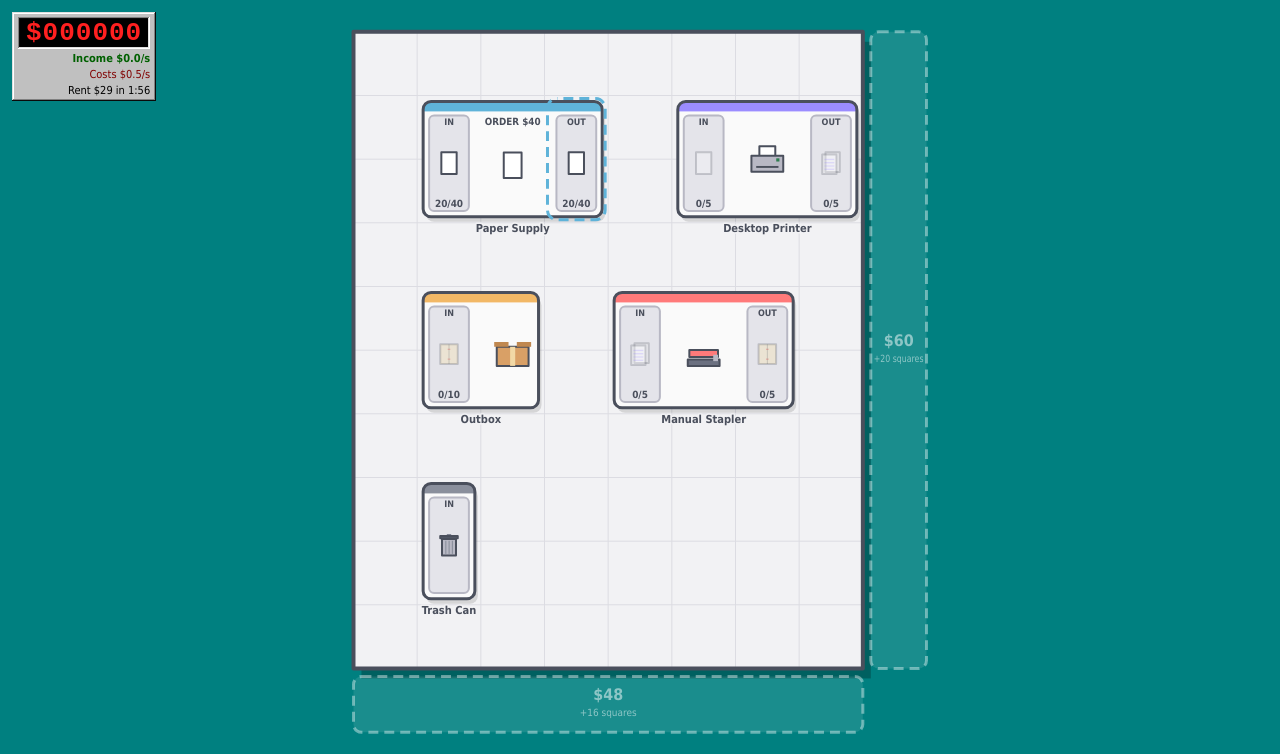
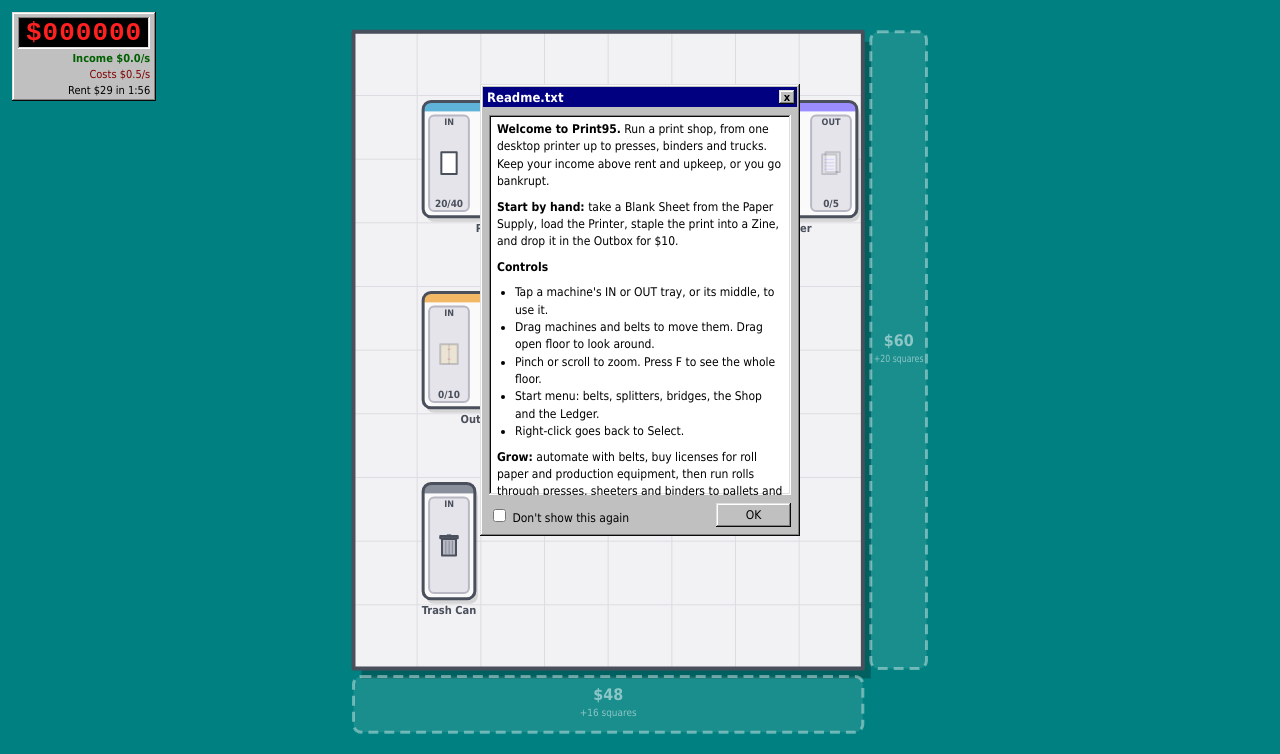
Before and after one commit to RichardLaBrecque/print-exe, a plain HTML site: page index.html in a window 1280 px wide. Shown: the top 754 px of the page. Drawn offline with Linux system fonts and the light colour scheme; animation ran at ten frames a second.

Commit message:
UI: Add How to Play window
People trying the game for the first time had no way to learn the controls: that trays and machine middles are tappable, that right-click returns to Select, or that F shows the whole floor. Without that, a first demo starts with someone explaining it over your shoulder.

A Readme.txt window opens on first load with the goal, the first hand-run loop, the controls and how the shop grows. It uses the existing Win95 window and the one-window-at-a-time rule shared with the Shop and Ledger, and the Start menu's How to Play... reopens it. "Don't show this again" is saved in localStorage; reads and writes are wrapped in try/catch, so a browser that blocks storage just shows the window each visit.

```diff
--- a/index.html
+++ b/index.html
@@ -373,6 +373,36 @@
 
     .window-body { padding: 8px 6px 6px; }
 
+    /* How to Play: a Notepad-style text panel */
+    .readme {
+      max-height: min(380px, 55vh);
+      overflow-y: auto;
+      padding: 6px 8px;
+      background: #fff;
+      font-size: 12px;
+      line-height: 1.45;
+    }
+
+    .readme p { margin: 0 0 8px; }
+    .readme ul { margin: 0 0 8px; padding-left: 18px; }
+
+    .help-footer {
+      display: flex;
+      align-items: center;
+      justify-content: space-between;
+      gap: 8px;
+      margin-top: 8px;
+      font-size: 12px;
+    }
+
+    #help-ok {
+      min-width: 75px;
+      height: 24px;
+      border: 0;
+      font: inherit;
+      cursor: pointer;
+    }
+
     .stats { width: 100%; border-collapse: collapse; margin-bottom: 8px; }
     .stats td { padding: 2px 0; }
     .stats td:last-child { text-align: right; font-weight: bold; }
@@ -445,6 +475,35 @@
     </div>
   </div>
 
+  <div id="help" class="window raised" hidden>
+    <div class="title-bar">
+      <span>Readme.txt</span>
+      <button id="help-close" class="raised" type="button" aria-label="Close">x</button>
+    </div>
+    <div class="window-body">
+      <div class="readme sunken">
+        <p><b>Welcome to Print95.</b> Run a print shop, from one desktop printer up to presses,
+          binders and trucks. Keep your income above rent and upkeep, or you go bankrupt.</p>
+        <p><b>Start by hand:</b> take a Blank Sheet from the Paper Supply, load the Printer,
+          staple the print into a Zine, and drop it in the Outbox for $10.</p>
+        <p><b>Controls</b></p>
+        <ul>
+          <li>Tap a machine's IN or OUT tray, or its middle, to use it.</li>
+          <li>Drag machines and belts to move them. Drag open floor to look around.</li>
+          <li>Pinch or scroll to zoom. Press F to see the whole floor.</li>
+          <li>Start menu: belts, splitters, bridges, the Shop and the Ledger.</li>
+          <li>Right-click goes back to Select.</li>
+        </ul>
+        <p><b>Grow:</b> automate with belts, buy licenses for roll paper and production
+          equipment, then run rolls through presses, sheeters and binders to pallets and trucks.</p>
+      </div>
+      <div class="help-footer">
+        <label><input id="help-hide" type="checkbox"> Don't show this again</label>
+        <button id="help-ok" class="raised" type="button">OK</button>
+      </div>
+    </div>
+  </div>
+
   <div id="ledger" class="window raised" hidden>
     <div class="title-bar">
       <span>Ledger.exe</span>
@@ -476,6 +535,7 @@
         <li class="sep" role="separator"></li>
         <li><button type="button" data-open="shop"><span class="check"></span>Shop...</button></li>
         <li><button type="button" data-open="ledger"><span class="check"></span>Ledger...</button></li>
+        <li><button type="button" data-open="help"><span class="check"></span>How to Play...</button></li>
         <li class="sep" role="separator"></li>
         <li><button type="button" data-action="fit"><span class="check"></span>View Whole Floor<span class="key">F</span></button></li>
       </ul>
--- a/ui.js
+++ b/ui.js
@@ -1,4 +1,6 @@
 // The taskbar, Start menu and windows are plain DOM. Everything else is drawn on the canvas.
+
+const HELP_HIDDEN_KEY = "print95.hideHelp";
 
 const TOOL_NAMES = {
   select: "Select",
@@ -32,6 +34,7 @@
 const UI = {
   init({ onTool, onBuy, onFit }) {
     this.shopEl = document.getElementById("shop");
+    this.helpEl = document.getElementById("help");
     this.buyButtons = this.buildShop(onBuy);
     document.getElementById("shop-close").addEventListener("click", () => this.toggleWindow(this.shopEl));
 
@@ -60,8 +63,35 @@
     document.getElementById("money").addEventListener("click", () => this.toggleLedger());
     document.getElementById("ledger-close").addEventListener("click", () => this.toggleLedger());
 
+    this.initHelp();
+
     this.tickClock();
     setInterval(() => this.tickClock(), 10_000);
+  },
+
+  // How to Play window. Opens on load unless "Don't show this again" was ticked before.
+  // Browser storage can be blocked (private windows, previews), so every access is guarded.
+  initHelp() {
+    const hideBox = document.getElementById("help-hide");
+    const close = () => {
+      this.helpEl.hidden = true;
+      try {
+        localStorage.setItem(HELP_HIDDEN_KEY, hideBox.checked ? "1" : "");
+      } catch {
+        // Can't remember the choice; the window just shows again next time
+      }
+    };
+    document.getElementById("help-ok").addEventListener("click", close);
+    document.getElementById("help-close").addEventListener("click", close);
+
+    let hidden = false;
+    try {
+      hidden = localStorage.getItem(HELP_HIDDEN_KEY) === "1";
+    } catch {
+      hidden = false;
+    }
+    hideBox.checked = hidden;
+    if (!hidden) this.openWindow(this.helpEl);
   },
 
   // Start menu: tools, then Shop and Ledger. Closes on pick, outside tap, or Escape.
@@ -86,7 +116,7 @@
       });
     }
 
-    const windows = { shop: this.shopEl, ledger: document.getElementById("ledger") };
+    const windows = { shop: this.shopEl, ledger: document.getElementById("ledger"), help: this.helpEl };
     for (const button of this.menuEl.querySelectorAll("button[data-open]")) {
       button.addEventListener("click", () => {
         this.openWindow(windows[button.dataset.open]);
@@ -131,6 +161,7 @@
   openWindow(el) {
     this.ledgerEl.hidden = true;
     this.shopEl.hidden = true;
+    this.helpEl.hidden = true;
     el.hidden = false;
     if (el === this.ledgerEl) this.listedEntries = -1; // rebuild the list now it shows
   },
```
